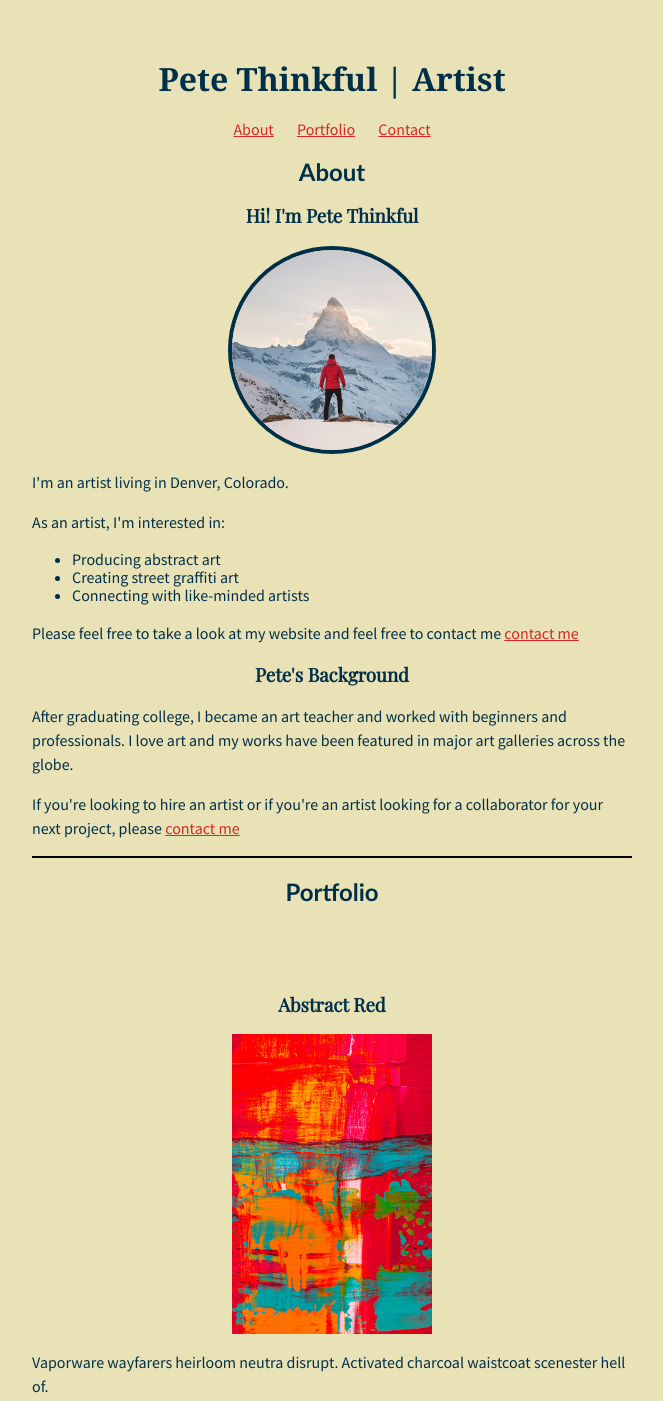
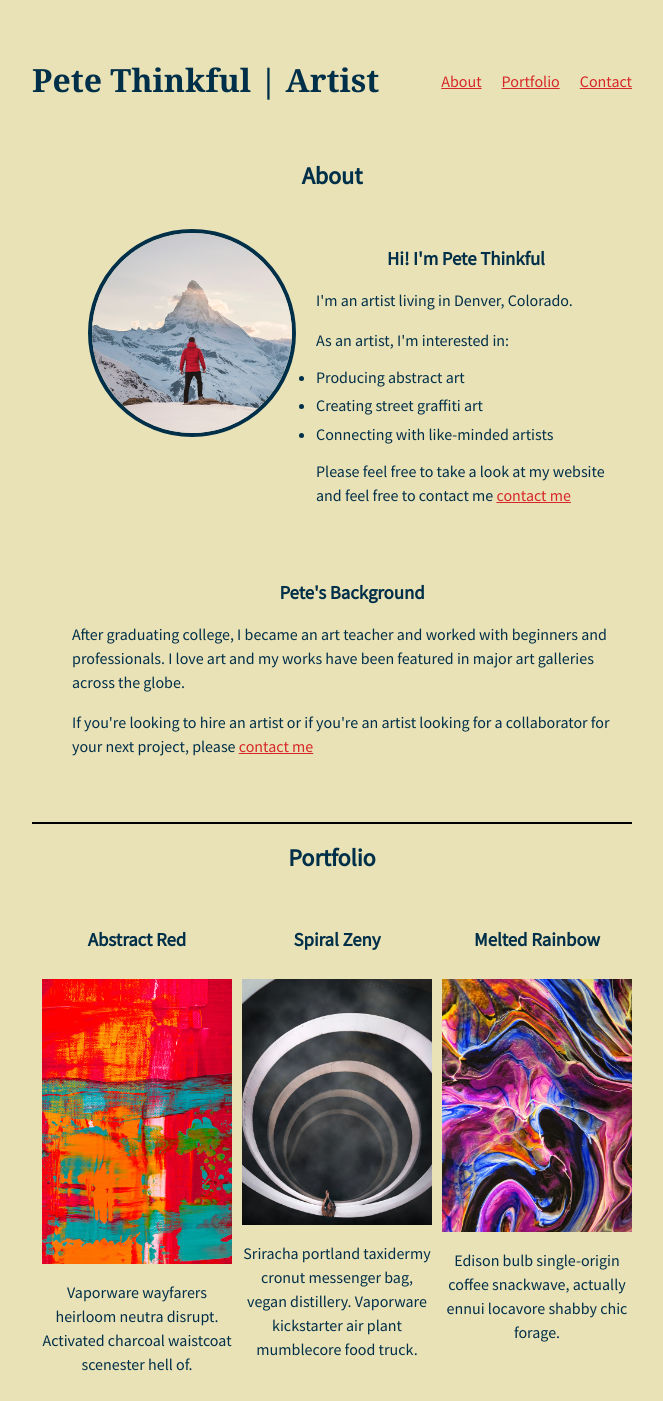
Before and after one commit to JohncarloF/Pete-Thinkful-artist, a plain HTML site: page index.html in a window 1280 px wide. Shown: the top 1401 px of the page, without its empty margins (308-971 px from the left). Drawn offline with nearby package versions, Linux system fonts and the light colour scheme.

Commit message:
New Design

```diff
--- a/index.html
+++ b/index.html
@@ -13,14 +13,16 @@
 <body>
   <!-- TODO: Add header here -->
     <header>
-      <div>
-      <h1>Pete Thinkful | Artist</h1>
+  <div class="group-nav">
+    <h1 class="item">Pete Thinkful | Artist</h1>
+    <nav class="item">
+      <a href='#About'>About</a>
+      <a href='#Portfolio'>Portfolio</a>
+      <a href='#Contact'>Contact</a>
+    </nav>
+  </div>
+</header>
 
-        <nav>
-            <a href='#About'>About</a>
-            <a href= '#Portfolio'>Portfolio</a>
-            <a href='#Contact'>Contact</a>
-        </nav>
       </div>
     </header>
 
@@ -30,18 +32,17 @@
 
       <section id="About">
         <!--Beginning of the about section-->
-        <h2>About</h2><!--This the header for the about section-->
-        <h3>Hi! I'm Pete Thinkful</h3> <!--intro of Pete-->
 
-
-        <div>
+        <h2>About</h2> <!--This the header for the about section-->
+        <div class="group-main">
+         <div class="item-main">
           <img class="image-circle" src="images/pete-thinkful.png" alt="Pete Thinkful">
           <!--This is an image of Pete-->
         </div>
 
         <!--Here is the summery of Pete-->
-        <div>
-
+        <div class="item-main content ul">
+         <h3>Hi! I'm Pete Thinkful</h3> <!--intro of Pete-->
           <p>I'm an artist living in Denver, Colorado.</p>
 
           <p>As an artist, I'm interested in:</p>
@@ -57,10 +58,9 @@
           <!--Here is a quicky link embeded into the paragraph -->
 
         </div>
-
         <!--Here is where pete discribes his background-->
 
-        <div>
+        <div class="item-main content">
           <h3>Pete's Background</h3>
 
           <p>After graduating college, I became an art teacher and worked with beginners and professionals. I love art and my works have been featured in major art galleries across the globe.</p>
@@ -68,6 +68,7 @@
            <p>If you're looking to hire an artist or if you're an artist looking for a collaborator for your next project, please <a href='#Contact'>contact me</a> </p>
 
         </div>
+        <div>
       </section> <!--Section end-->
 
       <hr> <!-- Section break-->
@@ -78,28 +79,30 @@
 
           <h2>Portfolio</h2> <!--Header to the portfolio section-->
 
-          <article>
-
+          <article class= "group-img">
+            <div class="item-img">
             <h3>Abstract Red</h3> <!-- Header to the first project-->
 
             <div> <img src="images/abstract-red.png" alt="Abstract Red"> </div> <!-- First Project image -->
 
             <p>Vaporware wayfarers heirloom neutra disrupt. Activated charcoal
         waistcoat scenester hell of.</p> <!-- First Project description-->
-
+              </div>
+              <div class = "item-img">
             <h3>Spiral Zeny</h3> <!-- Header to the second project-->
 
             <div> <img src="images/spiral-zany.png" alt="Spiral Zany"> </div> <!-- Second Project image -->
 
             <p>Sriracha portland taxidermy cronut messenger bag, vegan
           distillery. Vaporware kickstarter air plant mumblecore food truck.</p> <!-- Second project discription -->
-
+                  </div>
+                  <div class = "item-img">
             <h3>Melted Rainbow</h3> <!-- Third Project header-->
 
             <div> <img src="images/melted-rainbow.png" alt="Melted Rainbow"> </div> <!-- Third Project image -->
 
             <p>Edison bulb single-origin coffee snackwave, actually ennui locavore shabby chic forage.</p> <!-- Third Project description -->
-
+                  </div>
           </article> <!--Article end-->
 
       </section> <!--Section end-->
--- a/style.css
+++ b/style.css
@@ -13,14 +13,6 @@ h1 {
   font-family: "Georgia", Times, serif;
   text-align: center;
 }
-h2 { font-family: "Trebuchet MS", Times, serif;
-  text-align: center;
-}
-h3 {
-  font-family: "Playfair Display", Times, serif;
-  text-align: center;
-}
-
 article {
   padding: 50px 0;
 }
@@ -58,6 +50,9 @@ hr {
 .image-circle {
   border-radius: 50%;
   border: 4px solid  #003049; /* Added a colored border */
+  width: 200px;
+  height: 200px;
+  object-fit: cover;
 }
 header {
   text-align: center;
@@ -75,6 +70,129 @@ a:hover{
 a:visited{
   color: #F08080;/*Changed the color of the link when visited */
 }
+
+
+.group-nav {
+  display: flex;
+  justify-content: space-between;
+  align-items: center;
+  padding: 1px;
+}
+
+
+.item {
+  display: flex;
+  align-items: center;
+  justify-content: center;
+}
+
+
+.item h1 {
+  margin: 0;
+  display: inline-block;
+  line-height: 40px;
+  white-space: nowrapx;
+}
+
+nav {
+  display: flex;
+  justify-content: flex-end;
+}
+
 nav a {
-  padding: 10px; /*added padding to the left and right */
+  margin-left: 20px;
+
 }
+.flex-start{
+  align-content: flex-start;
+}
+
+.item-img {
+  margin: 0;
+  display: inline-block;
+  line-height: 40px;
+  white-space: nowrapx;
+}
+.group-img {
+  display: flex;
+  justify-content: center;
+  padding: 10px;
+  flex-wrap: nowrap;
+}
+
+#Portfolio article div {
+  margin: 0 10px 0 0px; /* add 20px of horizontal margin */
+}
+
+#Portfolio h2 {
+  text-align: center;
+}
+#Portfolio article {
+  display: flex;
+  flex-wrap: nowrap;
+  justify-content: center;
+  width: 600px; /* or any other value that works for you */
+}
+#About {
+  display: flex;
+  flex-direction: column;
+  align-items: center;
+  padding: 20px;
+}
+
+.group-main {
+  display: flex;
+  flex-wrap: wrap;
+  justify-content: center;
+}
+
+.item-main {
+  width: 100%;
+  margin: 20px;
+}
+
+.item-main:first-child {
+  flex-basis: 10%;
+  margin-right: 10px;
+}
+
+.item-main:nth-child(2) {
+  flex-basis: 50%;
+  margin-left: 10px;
+}
+
+.item-main:last-child {
+  flex-basis: 100%;
+  margin-top: 0px;
+}
+
+.image-circle {
+  border-radius: 50%;
+  width: 200px;
+  height: 200px;
+  object-fit: cover;
+}
+
+.item-main h3 {
+  text-align: center;
+}
+
+.item-main p {
+  text-align: left;
+}
+
+.item-main ul {
+  padding: 0;
+  margin: 0;
+}
+
+.item-main li {
+  margin-bottom: 10px;
+}
+.item-main .content {
+  /* Increase the width of the content section */
+  margin: 0 auto;
+}
+.item-main .content ul {
+  padding-left: 50px;
+}
```
